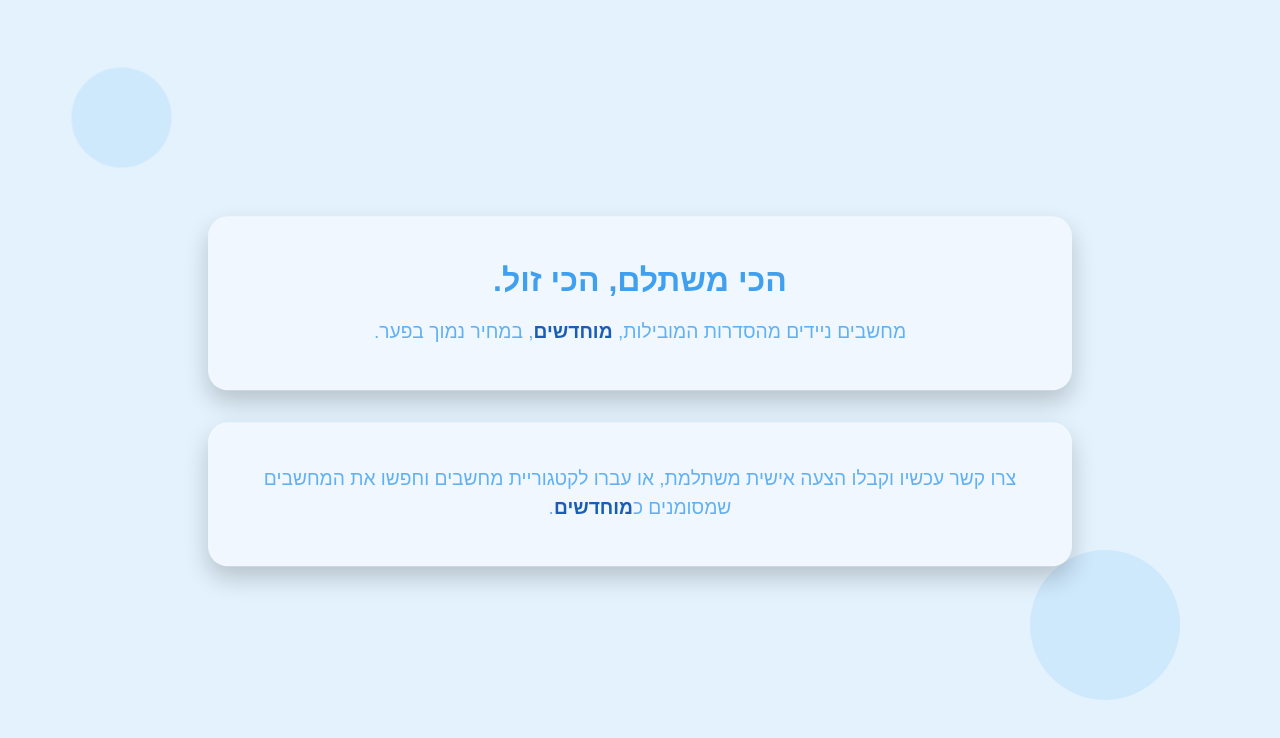
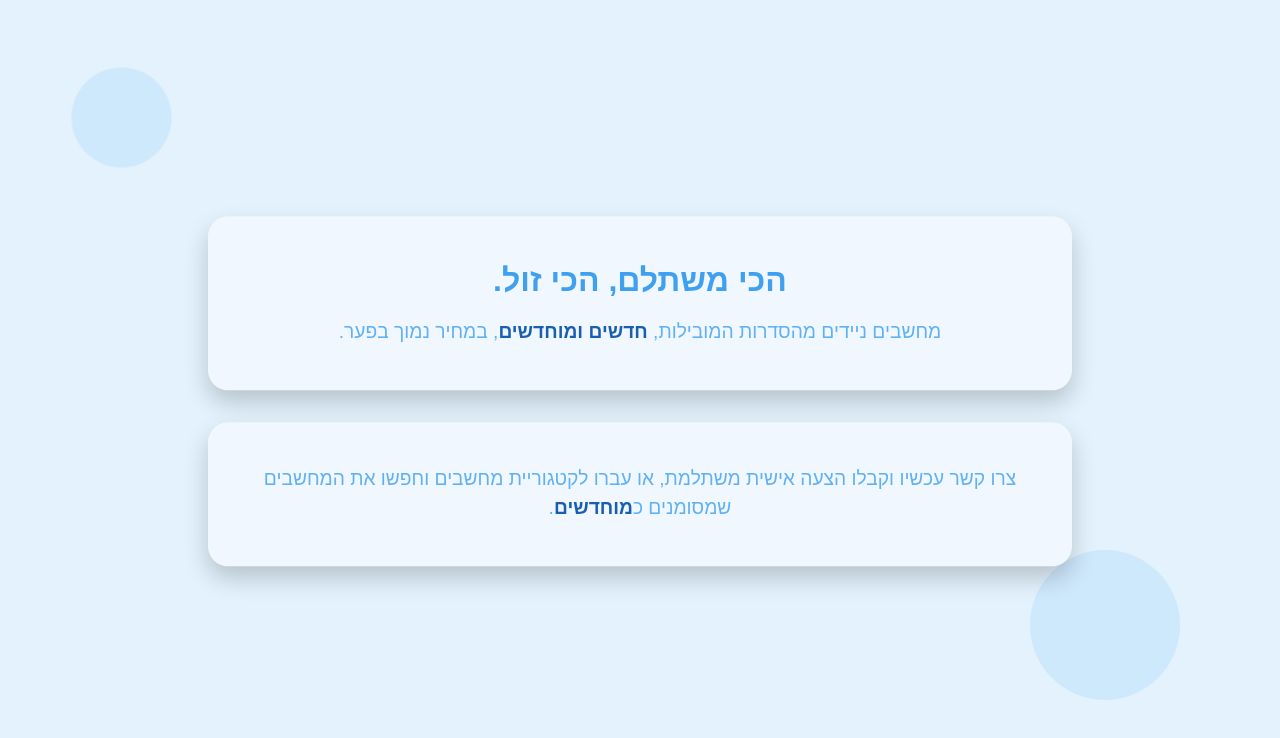
Before and after one commit to i0527685490-source/dfjtyj, a plain HTML site: page index.html in a window 1280 px wide. Drawn offline with Linux system fonts and the light colour scheme.

Commit message:
index.html

```diff
--- a/index.html
+++ b/index.html
@@ -122,7 +122,7 @@
 
         <div class="ad-box">
             <h1>הכי משתלם, הכי זול.</h1>
-            <p>מחשבים ניידים מהסדרות המובילות, <span class="highlight">מוחדשים</span>, במחיר נמוך בפער.</p>
+            <p>מחשבים ניידים מהסדרות המובילות, <span class="highlight">חדשים ומוחדשים</span>, במחיר נמוך בפער.</p>
         </div>
 
         <div class="ad-box">
```
